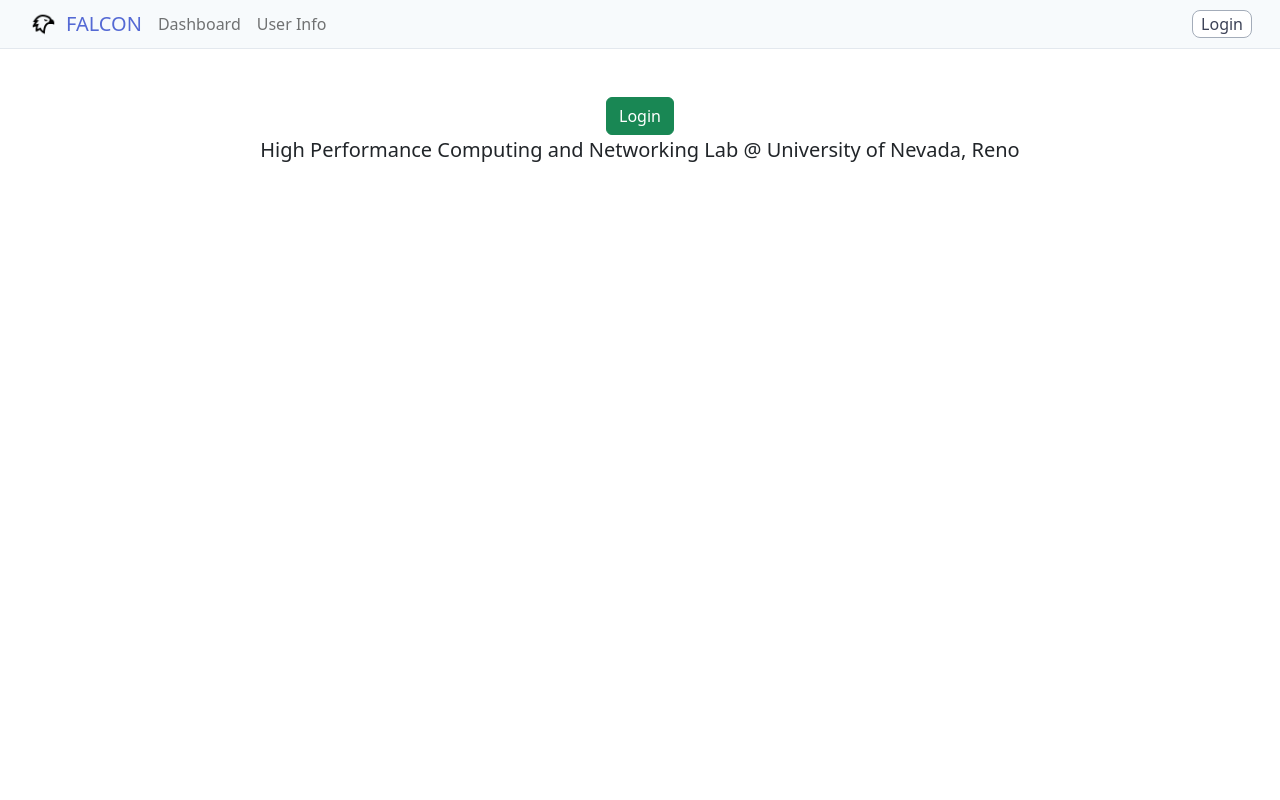
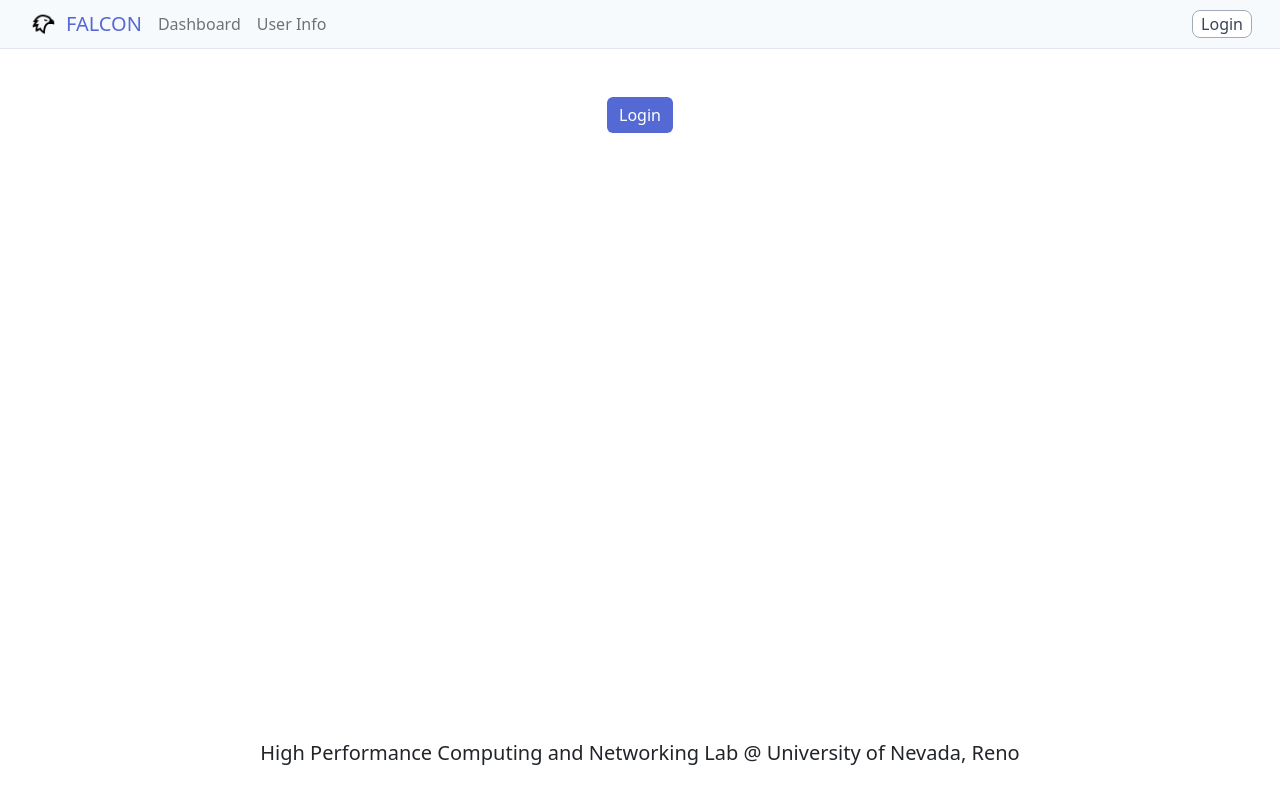
Before and after one commit to martires-colin/falcon-cilogon-website, a Flask app: page / in a window 1280 px wide. Run offline with Flask 2, Linux system fonts and the light colour scheme; some libraries are stand-ins or nearby versions.

Commit message:
fixed button and footer

```diff
--- a/static/css/custom.css
+++ b/static/css/custom.css
@@ -4,18 +4,20 @@ body {
     /* color: #5469D4; */
 }
 
-/* .btn {
+#loginPageBtn {
     background-color: #5469D4 !important;
     border: 0 !important;
-} */
+}
 
 #transferFiles {
     background-color: transparent;
     border-width: 0px;
+    transition: all .2s ease-in-out;
 }
 
 #transferFiles:hover {
     color: #5469D4 ;
+    transform: scale(1.1);
 }
 
 .navbar {
--- a/templates/base.html
+++ b/templates/base.html
@@ -29,7 +29,7 @@
     {% block content %}
     {% endblock %}
 
-    <footer class="d-flex align-items-end justify-content-center">
+    <footer class="d-flex align-items-end justify-content-center fixed-bottom mb-3">
         <p class="lead">High Performance Computing and Networking Lab @ University of Nevada, Reno</p>
     </footer>
 
--- a/templates/login.html
+++ b/templates/login.html
@@ -1,7 +1,7 @@
 {% block content %}
 
     <div class="container text-center mt-5">
-        <a class="btn btn-success" href="{{ url_for('login') }}" role="button">Login</a>
+        <a id="loginPageBtn" class="btn btn-success" href="{{ url_for('login') }}" role="button">Login</a>
     </div>
 
 {% endblock %}
```
Also changed, not shown: templates/dashboard.html (+5 -4 lines).
